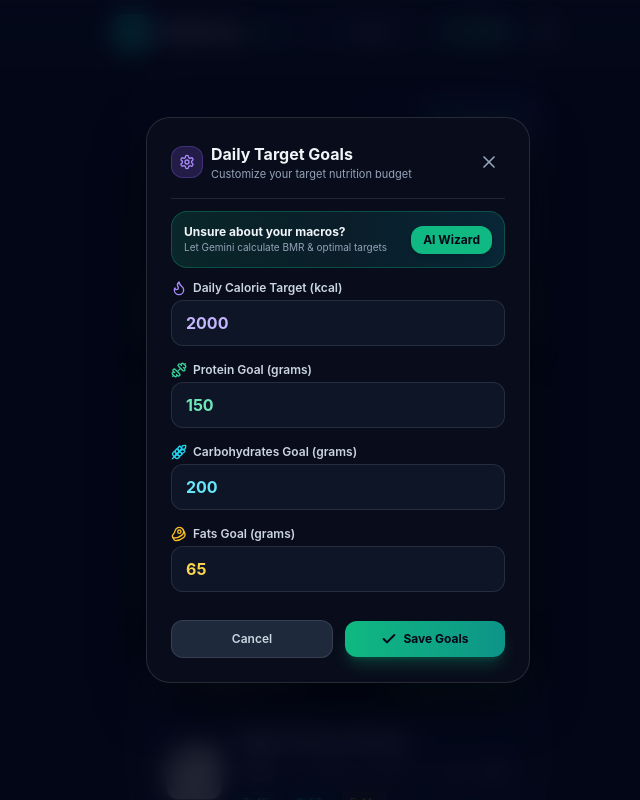
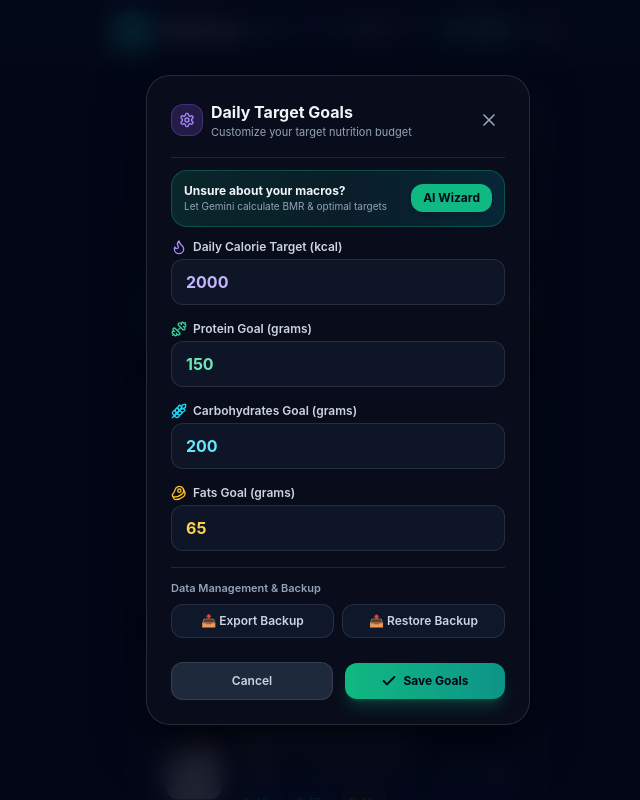
Before and after one commit to R-DAWG-CHAD/nutri-snap, a Next.js app: page / in a window 1280 px wide. Both pictures are taken after a click on the button 844 px from the left and 32 px from the top of the page. Shown: the top 800 px of the page, without its empty margins (302-942 px from the left). Built offline with nearby package versions, Linux system fonts and the light colour scheme; grey boxes are pictures that could not be loaded.

Commit message:
Add 1-tap JSON Backup Export & Restore feature to protect user data

```diff
--- a/app/page.tsx
+++ b/app/page.tsx
@@ -26,6 +26,8 @@ export default function DashboardPage() {
     deleteMeal,
     updateGoals,
     get7DayHistory,
+    exportData,
+    importData,
     isLoaded,
   } = useMacroTracker();
 
@@ -178,6 +180,8 @@ export default function DashboardPage() {
         goals={goals}
         onSave={updateGoals}
         onOpenAIPlan={() => setIsAIPlanOpen(true)}
+        onExport={exportData}
+        onImport={importData}
       />
 
       <AIPlanWizardModal
--- a/components/GoalsModal.tsx
+++ b/components/GoalsModal.tsx
@@ -10,9 +10,19 @@ interface GoalsModalProps {
   goals: DailyGoals;
   onSave: (newGoals: DailyGoals) => void;
   onOpenAIPlan?: () => void;
+  onExport?: () => void;
+  onImport?: (jsonStr: string) => void;
 }
 
-export function GoalsModal({ isOpen, onClose, goals, onSave, onOpenAIPlan }: GoalsModalProps) {
+export function GoalsModal({
+  isOpen,
+  onClose,
+  goals,
+  onSave,
+  onOpenAIPlan,
+  onExport,
+  onImport,
+}: GoalsModalProps) {
   const [calories, setCalories] = useState<number>(goals.calories);
   const [protein, setProtein] = useState<number>(goals.proteinGrams);
   const [carbs, setCarbs] = useState<number>(goals.carbsGrams);
@@ -147,8 +157,49 @@ export function GoalsModal({ isOpen, onClose, goals, onSave, onOpenAIPlan }: Goa
             />
           </div>
 
+          {/* Backup & Restore Data section */}
+          {(onExport || onImport) && (
+            <div className="pt-3 border-t border-white/10 flex flex-col gap-2">
+              <span className="text-[11px] font-semibold text-slate-400">Data Management & Backup</span>
+              <div className="flex items-center gap-2">
+                {onExport && (
+                  <button
+                    type="button"
+                    onClick={onExport}
+                    className="flex-1 py-2 px-3 rounded-xl bg-slate-900 hover:bg-slate-800 border border-white/10 text-slate-300 font-semibold text-xs transition-colors flex items-center justify-center gap-1.5"
+                  >
+                    <span>📥 Export Backup</span>
+                  </button>
+                )}
+
+                {onImport && (
+                  <label className="flex-1 py-2 px-3 rounded-xl bg-slate-900 hover:bg-slate-800 border border-white/10 text-slate-300 font-semibold text-xs cursor-pointer text-center flex items-center justify-center gap-1.5">
+                    <span>📤 Restore Backup</span>
+                    <input
+                      type="file"
+                      accept=".json"
+                      className="hidden"
+                      onChange={(e) => {
+                        const file = e.target.files?.[0];
+                        if (file) {
+                          const reader = new FileReader();
+                          reader.onload = (evt) => {
+                            const text = evt.target?.result as string;
+                            if (text) onImport(text);
+                          };
+                          reader.readAsText(file);
+                        }
+                        e.target.value = '';
+                      }}
+                    />
+                  </label>
+                )}
+              </div>
+            </div>
+          )}
+
           {/* Actions */}
-          <div className="flex items-center gap-3 pt-3">
+          <div className="flex items-center gap-3 pt-2">
             <button
               type="button"
               onClick={onClose}
--- a/hooks/useMacroTracker.ts
+++ b/hooks/useMacroTracker.ts
@@ -203,6 +203,50 @@ export function useMacroTracker() {
     return days;
   };
 
+  const exportData = () => {
+    try {
+      const backupObj = {
+        version: '1.0',
+        exportedAt: new Date().toISOString(),
+        goals,
+        meals,
+      };
+      const jsonString = `data:text/json;charset=utf-8,${encodeURIComponent(
+        JSON.stringify(backupObj, null, 2)
+      )}`;
+      const downloadAnchor = document.createElement('a');
+      downloadAnchor.setAttribute('href', jsonString);
+      downloadAnchor.setAttribute(
+        'download',
+        `nutrisnap_backup_${new Date().toISOString().split('T')[0]}.json`
+      );
+      document.body.appendChild(downloadAnchor);
+      downloadAnchor.click();
+      downloadAnchor.remove();
+    } catch (e) {
+      console.error('Export error:', e);
+      alert('Failed to export backup data.');
+    }
+  };
+
+  const importData = (jsonString: string) => {
+    try {
+      const parsed = JSON.parse(jsonString);
+      if (parsed.goals) {
+        updateGoals(parsed.goals);
+      }
+      if (Array.isArray(parsed.meals)) {
+        saveMeals(parsed.meals);
+      }
+      alert('Backup restored successfully!');
+      return true;
+    } catch (e) {
+      console.error('Import error:', e);
+      alert('Invalid backup JSON file format.');
+      return false;
+    }
+  };
+
   return {
     meals,
     filteredMeals,
@@ -215,6 +259,8 @@ export function useMacroTracker() {
     deleteMeal,
     updateGoals,
     get7DayHistory,
+    exportData,
+    importData,
     isLoaded,
   };
 }
```
